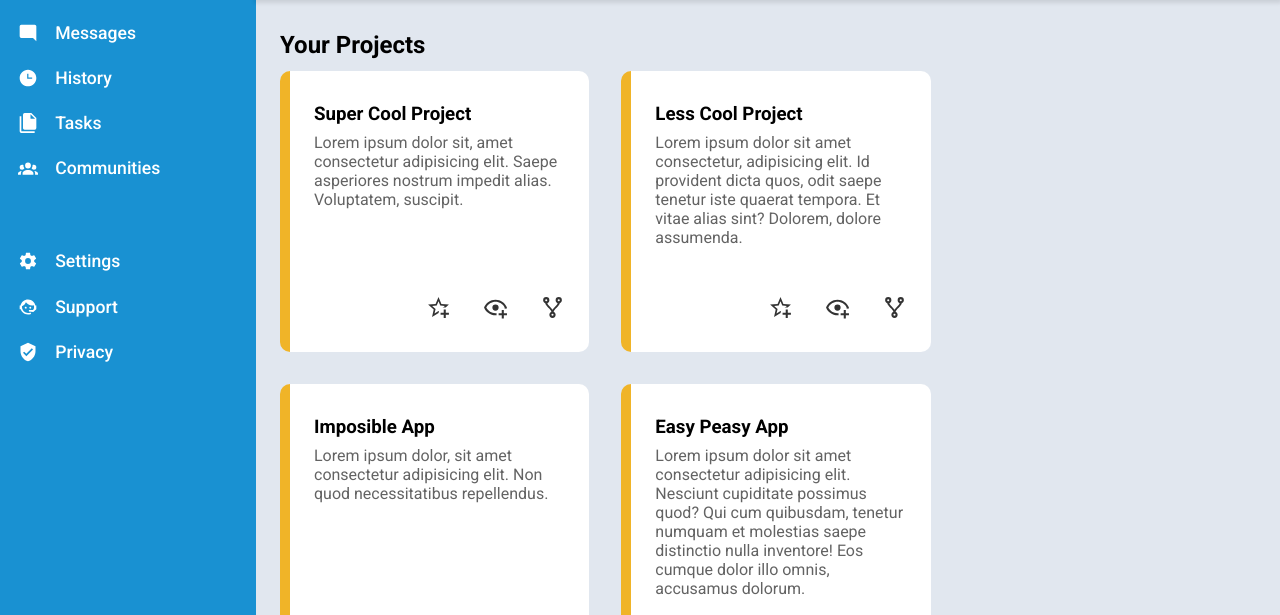
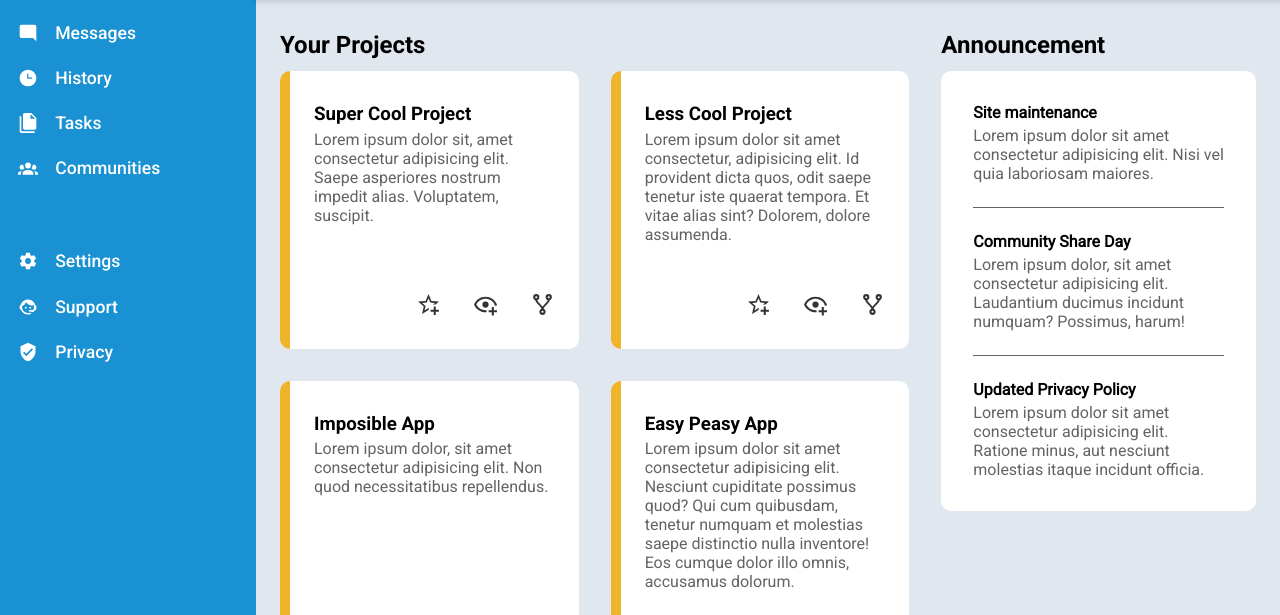
Before and after one commit to YhyCoder/admin-dashboard, a plain HTML site: page index.html in a window 1280 px wide. Shown: the part 185-800 px from the top of the page. Drawn offline with Linux system fonts and the light colour scheme.

Commit message:
Add announcement section and style it

```diff
--- a/index.html
+++ b/index.html
@@ -66,7 +66,7 @@
       </header>
       <aside class="sidebar">
         <div class="sidebar__wrapper">
-          <div class="sidebar__brand margin-bottom">
+          <div class="sidebar__brand sidebar__brand--margin">
             <svg
               class="sidebar__logo"
               xmlns="http://www.w3.org/2000/svg"
@@ -80,7 +80,7 @@
             <h1 class="sidebar__title">Dashboard</h1>
           </div>
 
-          <ul class="sidebar__list margin-bottom">
+          <ul class="sidebar__list sidebar__list--margin">
             <li>
               <a class="sidebar__link" href="#">
                 <svg
@@ -229,7 +229,7 @@
       </aside>
       <main class="main">
         <section class="project">
-          <h2 class="project__title">Your Projects</h2>
+          <h2 class="main__title">Your Projects</h2>
           <div class="project__wrapper">
             <section class="card">
               <div class="card__content">
@@ -491,8 +491,35 @@
             </section>
           </div>
         </section>
-        <section class="main__announcement"></section>
-        <section class="main__trending"></section>
+        <section class="announcement">
+          <h2 class="main__title">Announcement</h2>
+          <div class="announcement__wrapper">
+            <section class="announcement__content">
+              <h4 class="announcement__title">Site maintenance</h4>
+              <p class="announcement__text">
+                Lorem ipsum dolor sit amet consectetur adipisicing elit. Nisi
+                vel quia laboriosam maiores.
+              </p>
+            </section>
+
+            <section class="announcement__content">
+              <h4 class="announcement__title">Community Share Day</h4>
+              <p class="announcement__text">
+                Lorem ipsum dolor, sit amet consectetur adipisicing elit.
+                Laudantium ducimus incidunt numquam? Possimus, harum!
+              </p>
+            </section>
+
+            <section class="announcement__content">
+              <h4 class="announcement__title">Updated Privacy Policy</h4>
+              <p class="announcement__text">
+                Lorem ipsum dolor sit amet consectetur adipisicing elit. Ratione
+                minus, aut nesciunt molestias itaque incidunt officia.
+              </p>
+            </section>
+          </div>
+        </section>
+        <section class="trending"></section>
       </main>
     </div>
   </body>
--- a/style.css
+++ b/style.css
@@ -196,6 +196,11 @@ body {
   padding-left: 1em;
 }
 
+.sidebar__brand--margin,
+.sidebar__list--margin {
+  margin-bottom: 3rem;
+}
+
 .sidebar__logo {
   width: 40px;
   height: 40px;
@@ -242,11 +247,12 @@ body {
 .main {
   display: grid;
   grid-template-columns: 2fr 1fr;
+  gap: 2em;
   padding: 2em 1.5em;
   background-color: var(--background-primary);
 }
 
-.project__title {
+.main__title {
   margin-bottom: 0.5em;
 }
 
@@ -266,8 +272,12 @@ body {
   background-color: var(--background-secondary);
 }
 
+.card__title {
+  margin-bottom: 0.25em;
+}
+
 .card__text {
-  margin: 0.5em 0 3em;
+  margin-bottom: 3em;
   color: var(--secondary-text);
 }
 
@@ -282,3 +292,27 @@ body {
   height: 25px;
   fill: var(--primary-icon);
 }
+
+/*** Announcement Section ***/
+
+.announcement__wrapper {
+  padding: 0.5em 2em;
+  border-radius: 10px;
+  background-color: var(--background-secondary);
+}
+
+.announcement__content {
+  padding: 1.5em 0;
+}
+
+.announcement__content:not(.announcement__content:last-child) {
+  border-bottom: 1px solid var(--secondary-text);
+}
+
+.announcement__title {
+  margin-bottom: 0.25em;
+}
+
+.announcement__text {
+  color: var(--secondary-text);
+}
```
